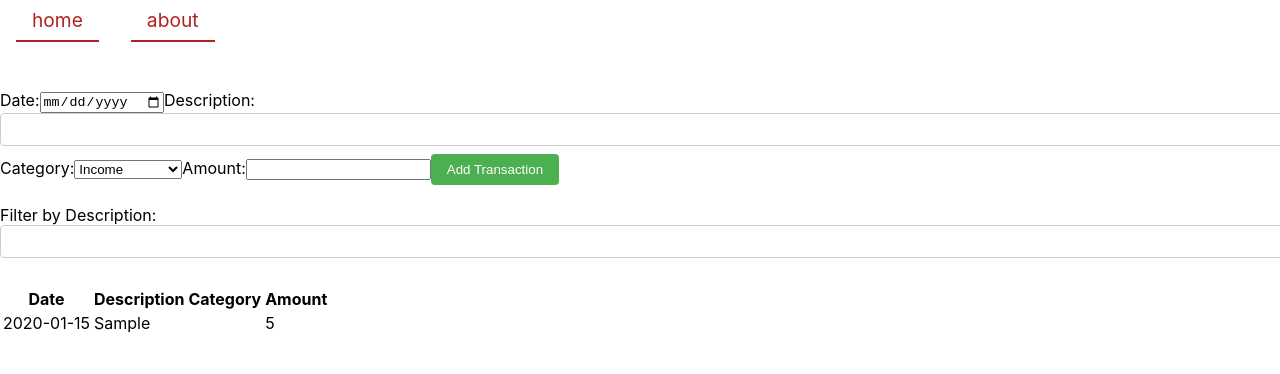
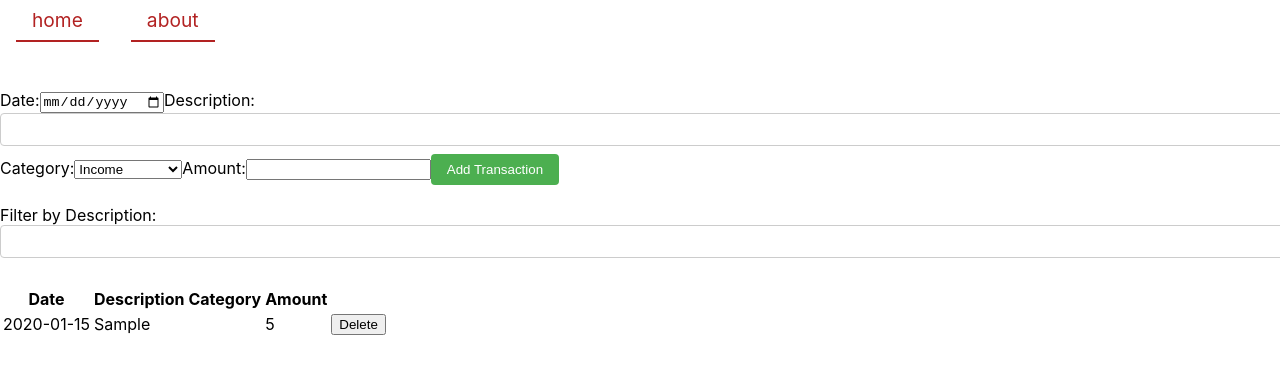
Before and after one commit to Dennismarangu/react-code-challenge-1, a React (Create React App) app in the folder bank-of-flatiron-app/: page / in a window 1280 px wide. Both pictures are taken after typing "2020-01-15", "Sample", "5" into the empty fields and a click on the button "Add Transaction". Shown: the top 374 px of the page. Built offline with nearby package versions, Linux system fonts and the light colour scheme; no server answers; the HTML template or start-up script is replaced by a standard one.

Commit message:
Bonus-delete-button

```diff
--- a/bank-of-flatiron-app/src/components/TransactionTable.js
+++ b/bank-of-flatiron-app/src/components/TransactionTable.js
@@ -32,6 +32,10 @@ function TransactionTable() {
 
   const handleFilterChange = event => {
     setFilter(event.target.value);
+  };
+
+  const handleDelete = id => {
+    setTransactions(transactions.filter(transaction => transaction.id !== id));
   };
 
   const filteredTransactions = transactions.filter(transaction => transaction.description.toLowerCase().includes(filter.toLowerCase()));
@@ -78,6 +82,7 @@ function TransactionTable() {
               <td>{transaction.description}</td>
               <td>{transaction.category}</td>
               <td>{transaction.amount}</td>
+              <td><button onClick={() => handleDelete(transaction.id)}>Delete</button></td>
             </tr>
           ))}
         </tbody>
```
